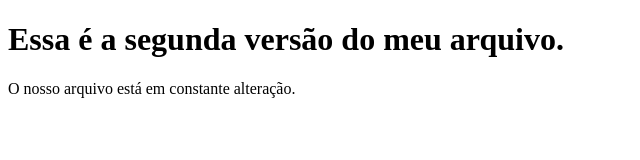
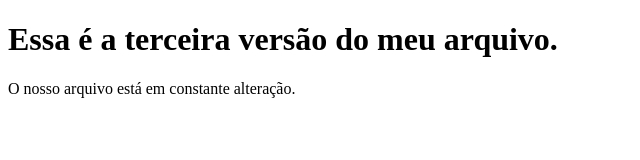
Before and after one commit to gefersonrocha/meu-primeiro-projeto-git, a plain HTML site: page index.html in a window 1280 px wide. Shown: the whole page, without its empty margins (0-640 px from the left). Drawn offline with Linux system fonts and the light colour scheme.

Commit message:
Essa é a terceira versao do nosso arquivo

```diff
--- a/index.html
+++ b/index.html
@@ -7,7 +7,7 @@
 </head>
 <body>
 
-    <h1>Essa é a segunda versão do meu arquivo.</h1>
+    <h1>Essa é a terceira versão do meu arquivo.</h1>
 
     <p>
         O nosso arquivo está em constante alteração.
```
